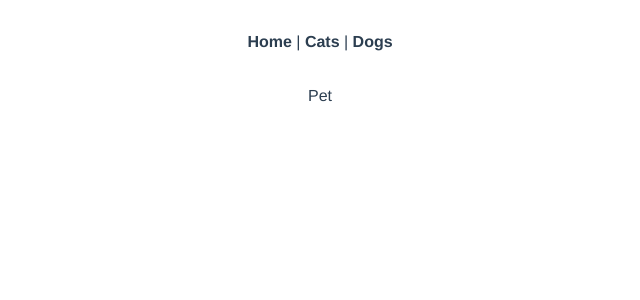
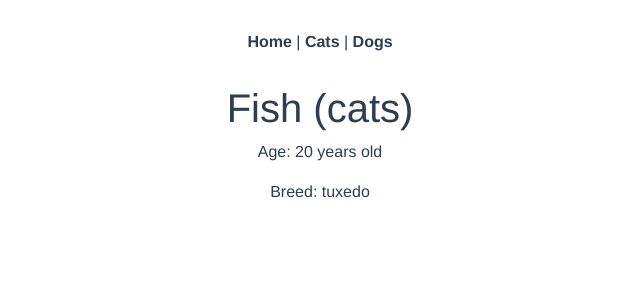
Before and after one commit to anubra266/vue-adopt-pets-app, a Vue app: page /pets/cats/0 in a window 1280 px wide. Shown: the top 300 px of the page, without its empty margins (320-960 px from the left). Built offline with nearby package versions, Linux system fonts and the light colour scheme.

Commit message:
Display individual pet data

```diff
--- a/src/views/Pets.vue
+++ b/src/views/Pets.vue
@@ -1,5 +1,23 @@
 <template>
   <div>
-    Pet
+    <h1>{{ pet.name }} ({{$route.params.species}})</h1>
+    <p>Age: {{ pet.age }} years old</p>
+    <p>Breed: {{ pet.breed }}</p>
   </div>
 </template>
+
+<script>
+import { mapState } from "vuex";
+
+export default {
+  data() {
+    return {};
+  },
+  computed: {
+    ...mapState(["cats", "dogs"]),
+    pet() {
+      return this[this.$route.params.species][this.$route.params.id];
+    }
+  }
+};
+</script>
```
